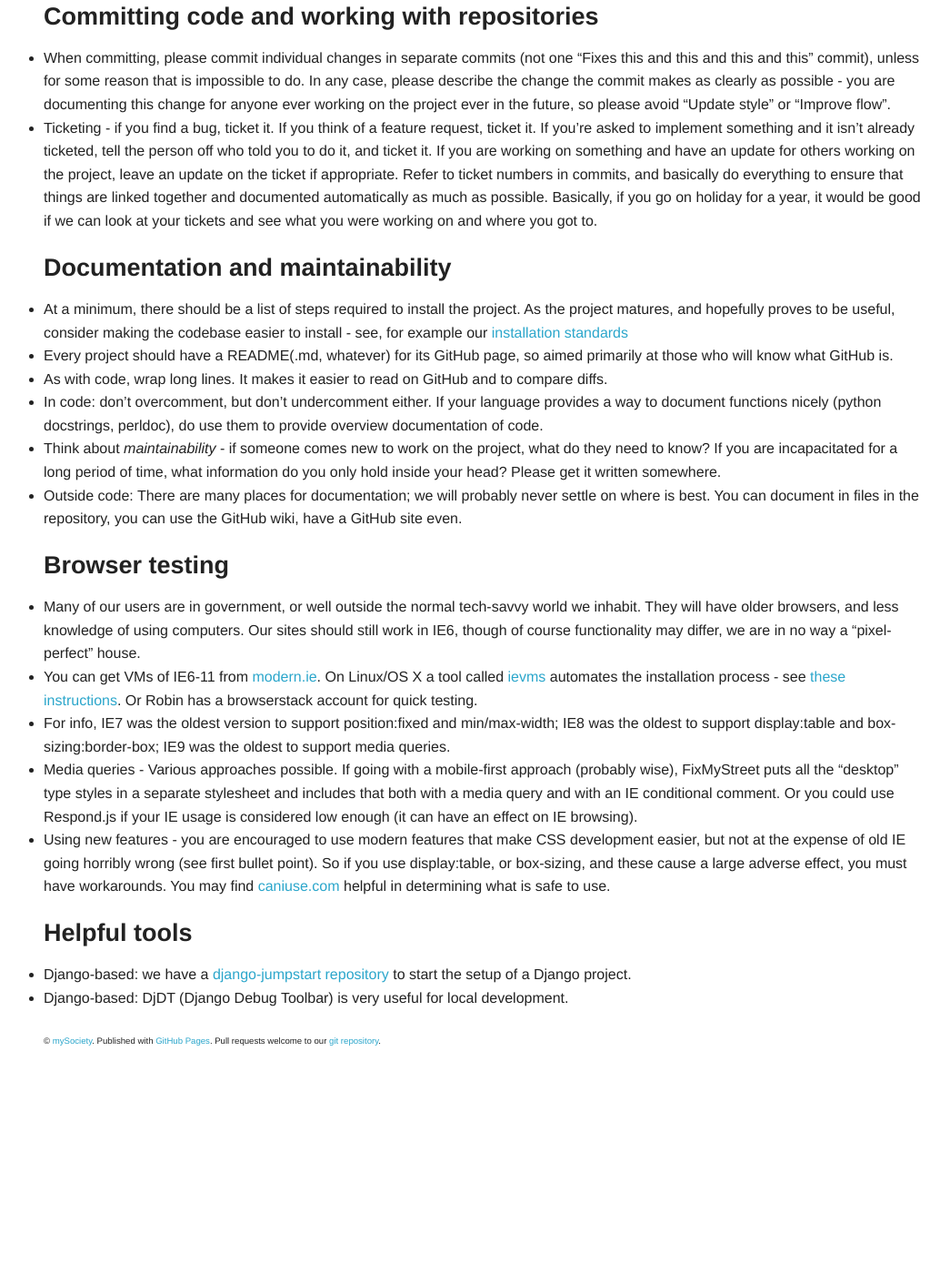
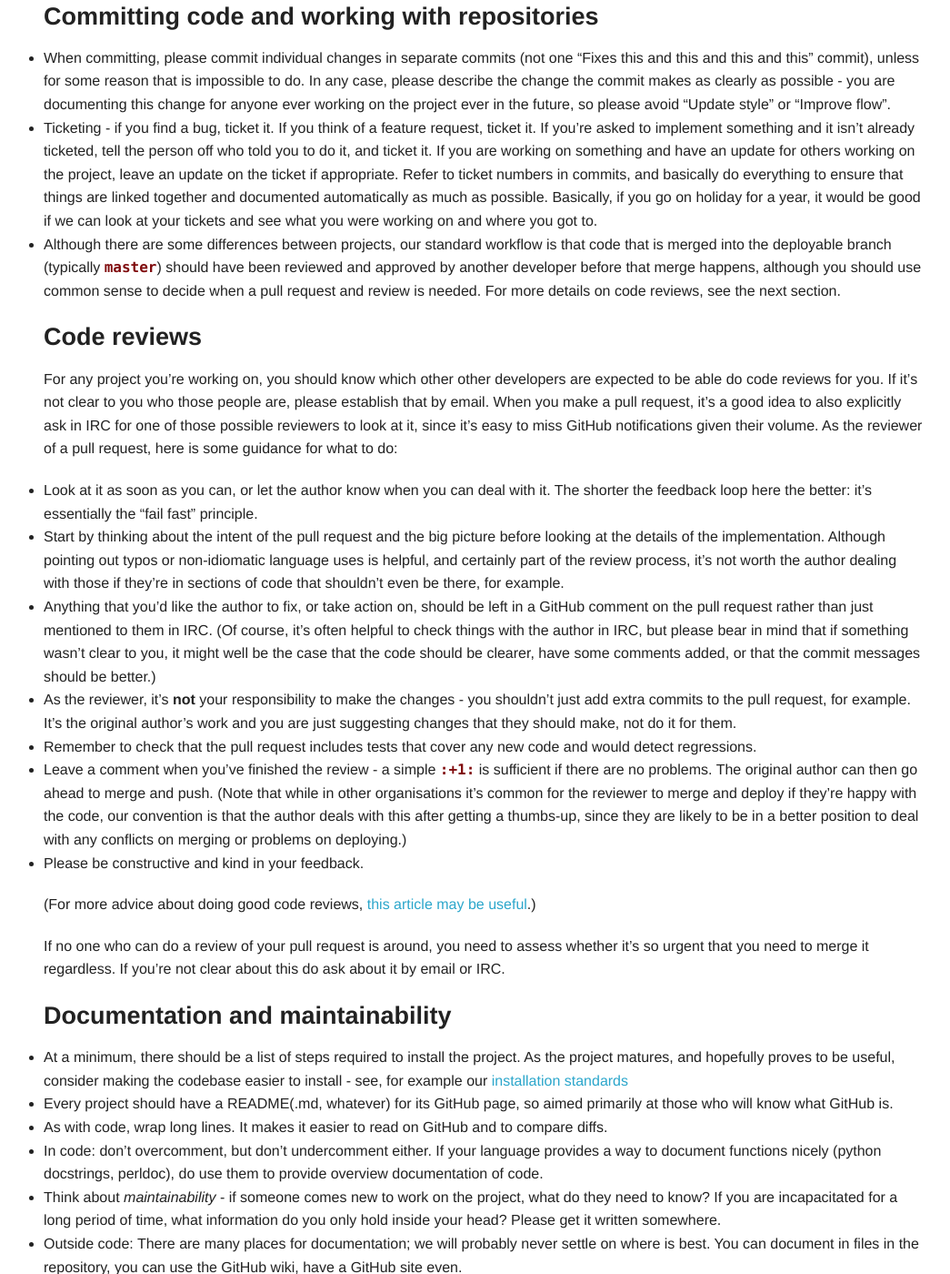
Before and after one commit to mysociety/mysociety.github.io, a Jekyll site: the page built from coding-standards.md, in a window 1280 px wide and 1400 px high, scrolled down 1617 px. Shown: the whole window at 91% size, without its empty margins (107-1152 px from the left). Built offline with Jekyll 4.4.1, drawn with Linux system fonts in a browser that asks for light colours; before the commit the page ends 2792 px from its top, so only the background shows below that.

Commit message:
Add a section describing our ideal code review workflow
This both adds that code reviews before merging are expected,
and gives guidance for both the author and reviewer on what
to do.

Thanks to Edmund von der Burg, Matthew Somerville, Nick
Jackson and Louise Crow for corrections and suggestions.

```diff
--- a/coding-standards.md
+++ b/coding-standards.md
@@ -98,6 +98,63 @@ title: Coding Standards
   linked together and documented automatically as much as possible. Basically,
   if you go on holiday for a year, it would be good if we can look at your
   tickets and see what you were working on and where you got to.
+* Although there are some differences between projects, our standard
+  workflow is that code that is merged into the deployable branch
+  (typically `master`) should have been reviewed and approved by
+  another developer before that merge happens, although you
+  should use common sense to decide when a pull request and
+  review is needed.  For more details on code reviews, see the
+  next section.
+
+### Code reviews
+
+For any project you're working on, you should know which other other
+developers are expected to be able do code reviews for you.  If it's
+not clear to you who those people are, please establish that by email.
+When you make a pull request, it's a good idea to also explicitly ask
+in IRC for one of those possible reviewers to look at it, since it's
+easy to miss GitHub notifications given their volume.  As the reviewer
+of a pull request, here is some guidance for what to do:
+
+* Look at it as soon as you can, or let the author know when you can
+  deal with it.  The shorter the feedback loop here the better: it's
+  essentially the "fail fast" principle.
+* Start by thinking about the intent of the pull request and the big
+  picture before looking at the details of the implementation.
+  Although pointing out typos or non-idiomatic language uses is
+  helpful, and certainly part of the review process, it's not worth
+  the author dealing with those if they're in sections of code
+  that shouldn't even be there, for example.
+* Anything that you'd like the author to fix, or take action on,
+  should be left in a GitHub comment on the pull request rather
+  than just mentioned to them in IRC.  (Of course, it's often
+  helpful to check things with the author in IRC, but please
+  bear in mind that if something wasn't clear to you, it might
+  well be the case that the code should be clearer, have some
+  comments added, or that the commit messages should be better.)
+* As the reviewer, it's **not** your responsibility to make the
+  changes - you shouldn't just add extra commits to the pull request,
+  for example.  It's the original author's work and you are just
+  suggesting changes that they should make, not do it for them.
+* Remember to check that the pull request includes tests that cover
+  any new code and would detect regressions.
+* Leave a comment when you've finished the review - a simple
+  `:+1:` is sufficient if there are no problems.  The original
+  author can then go ahead to merge and push.  (Note that while
+  in other organisations it's common for the reviewer to merge
+  and deploy if they're happy with the code, our convention is
+  that the author deals with this after getting a thumbs-up,
+  since they are likely to be in a better position to deal with
+  any conflicts on merging or problems on deploying.)
+* Please be constructive and kind in your feedback.
+
+(For more advice about doing good code reviews, [this article may be
+useful](http://alexgaynor.net/2013/sep/26/effective-code-review/).)
+
+If no one who can do a review of your pull request is around, you need
+to assess whether it's so urgent that you need to merge it
+regardless.  If you're not clear about this do ask about it by
+email or IRC.
 
 ### Documentation and maintainability
 
```
